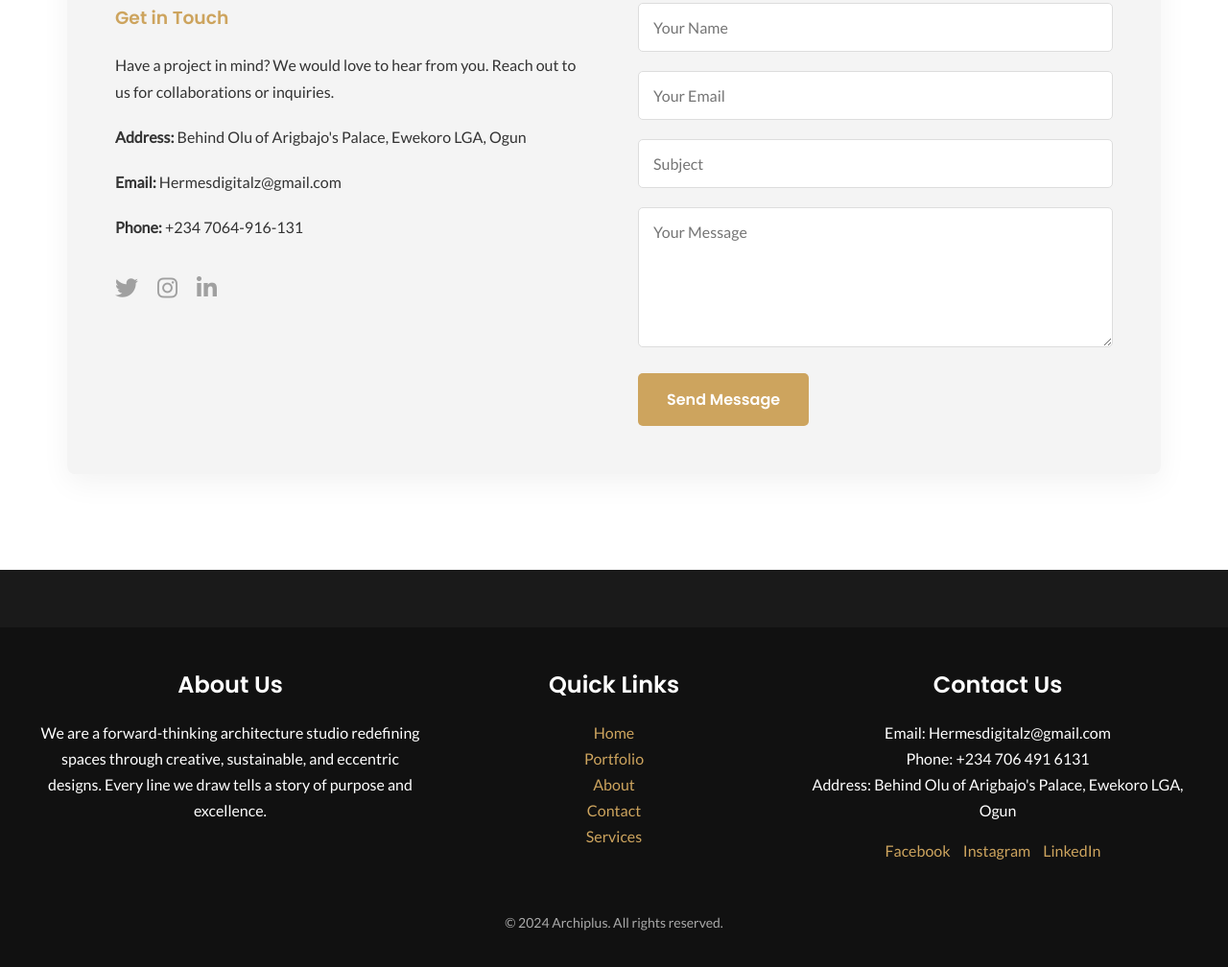
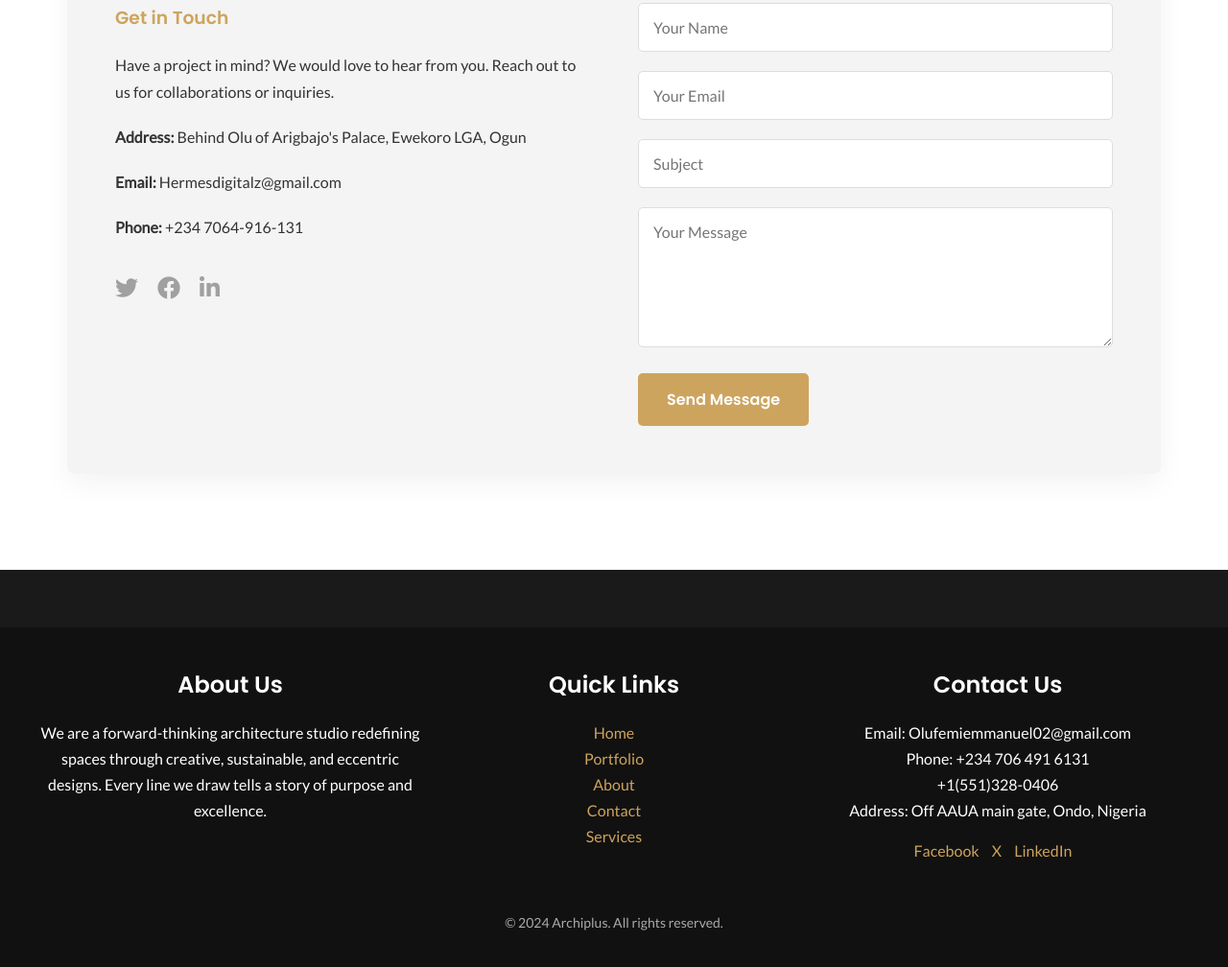
Before and after one commit to hermesdigitalz-ctrl/web4arc, a plain HTML site: page index.html in a window 1280 px wide. Shown: the part 4948-5956 px from the top of the page at 96% size. Drawn offline with Linux system fonts and the light colour scheme.

Commit message:
Update index.html

```diff
--- a/index.html
+++ b/index.html
@@ -719,12 +719,12 @@
                         <p><strong>Email:</strong> Hermesdigitalz@gmail.com</p>
                         <p><strong>Phone:</strong> +234 7064-916-131</p>
                         <ul class="social-links" style="justify-content: flex-start; margin-top: 30px; margin-bottom: 0;">
-                            <li><a href="#"><i class="fab fa-twitter"></i></a></li>
-                            <li><a href="#"><i class="fab fa-instagram"></i></a></li>
-                            <li><a href="#"><i class="fab fa-linkedin-in"></i></a></li>
+                            <li><a href="https://x.com/olufemieade"><i class="fab fa-twitter"></i></a></li>
+                            <li><a href="https://www.facebook.com/profile.php?id=100080168312838"><i class="fab fa-facebook"></i></a></li>
+                            <li><a href="https://linkedin.com/in/adekunle-emmanuel-hermez"><i class="fab fa-linkedin-in"></i></a></li>
                         </ul>
                     </div>
-                    <form onsubmit="thankUser()"action="mailto:yourname@gmail.com"method="post"enctype="text/plain"
+                    <form onsubmit="thankUser()"action="https://formspree.io/f/xeovqbvj"method="POST"enctype="text/plain"
                     class="contact-form">
                         <div class="form-group">
                             <input type="text" name="name" placeholder="Your Name" required>
@@ -768,12 +768,12 @@
     <!-- Column 3: Contact & Social -->
     <div style="flex: 1; min-width: 250px; margin-bottom: 20px;">
       <h3 style="margin-bottom: 15px;">Contact Us</h3>
-      <p>Email: Hermesdigitalz@gmail.com</p>
-      <p>Phone: +234 706 491 6131</p>
-      <p>Address: Behind Olu of Arigbajo's Palace, Ewekoro LGA, Ogun</p>
+      <p>Email: Olufemiemmanuel02@gmail.com</p>
+      <p>Phone: +234 706 491 6131 <br> +1(551)328-0406</p>
+      <p>Address: Off AAUA main gate, Ondo, Nigeria</p>
       <div style="margin-top: 15px;">
         <a href="#" style="margin-right: 10px;">Facebook</a>
-        <a href="#" style="margin-right: 10px;">Instagram</a>
+        <a href="#" style="margin-right: 10px;">X</a>
         <a href="#" style="margin-right: 10px;">LinkedIn</a>
       </div>
     </div>
```
